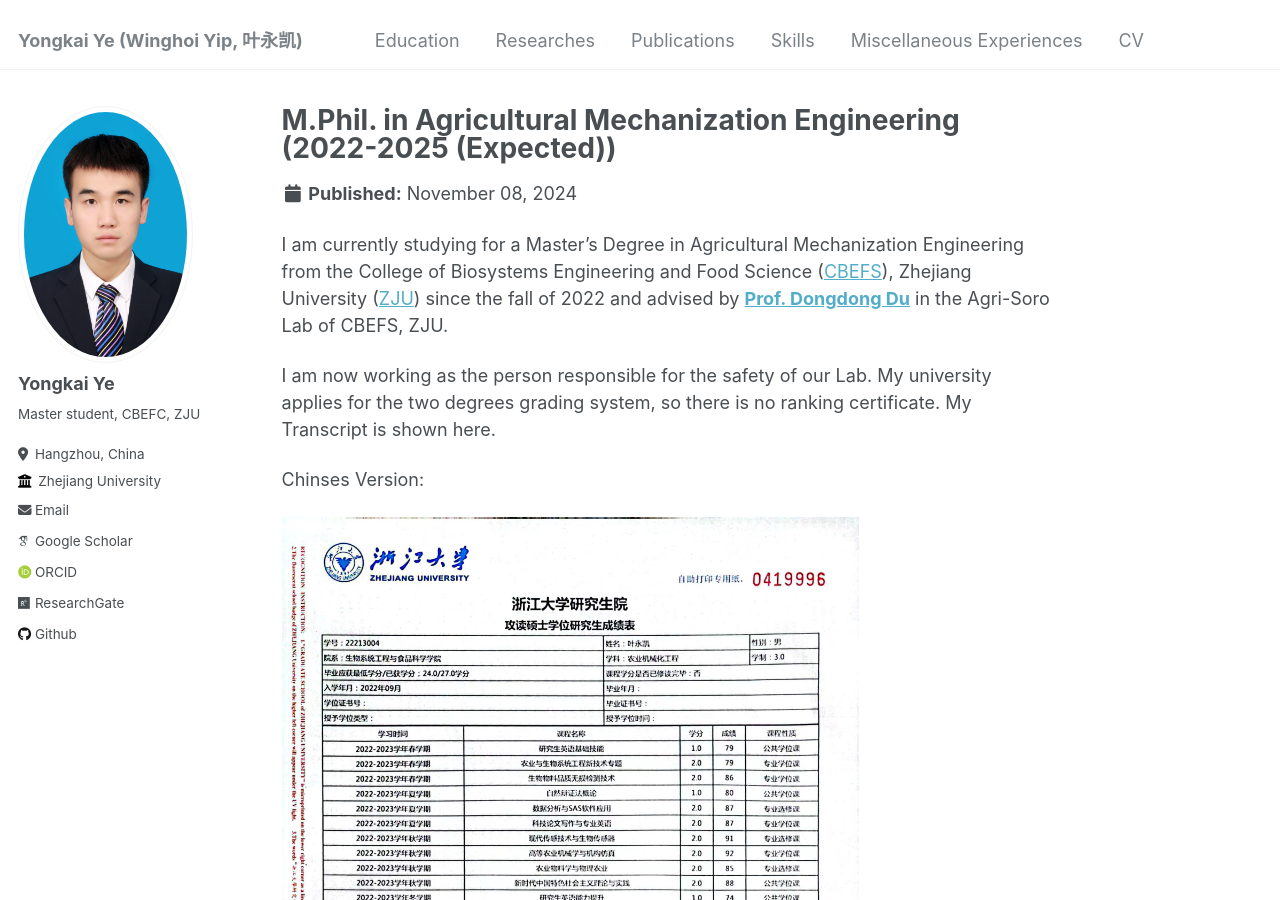
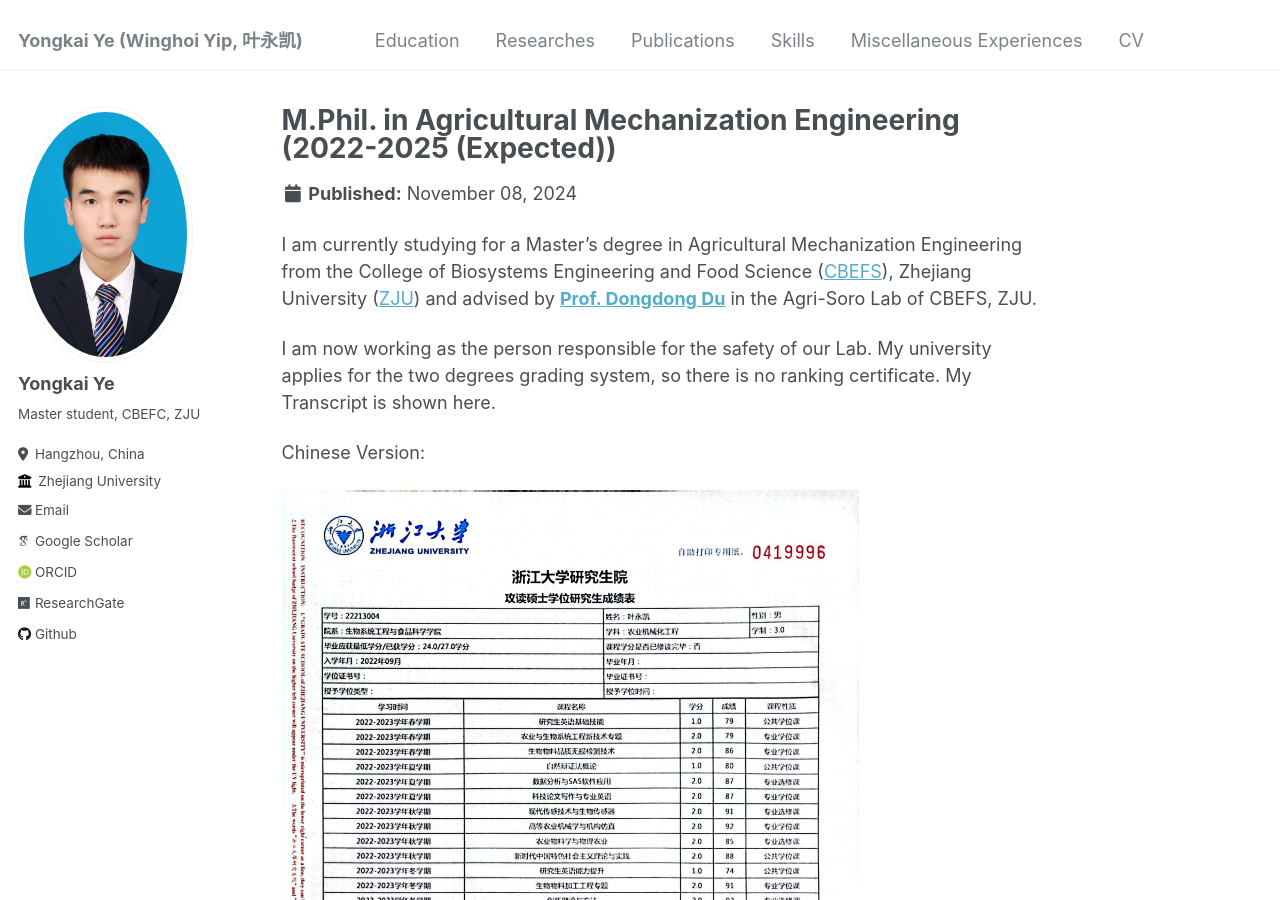
Before and after one commit to Yongkai-Ye/Yongkai-Ye.github.io, a Jekyll site: the page built from _education/zju-education-2.md, in a window 1280 px wide and 900 px high. Built offline with Jekyll 4.4.1, drawn with Linux system fonts in a browser that asks for light colours; some web fonts are replaced.

Commit message:
Update zju-education-2.md

```diff
--- a/_education/zju-education-2.md
+++ b/_education/zju-education-2.md
@@ -8,12 +8,12 @@ permalink: /education/zju-education-2
 #location: "Hangzhou, China"
 ---
 
-I am currently studying for a Master’s Degree in Agricultural Mechanization Engineering from the College of Biosystems Engineering and Food Science ([CBEFS](https://caefs.zju.edu.cn/)), Zhejiang University ([ZJU](https://www.zju.edu.cn)) since the fall of 2022 and advised by **[Prof. Dongdong Du](https://person.zju.edu.cn/Dudd/)** in the Agri-Soro Lab of CBEFS, ZJU.
+I am currently studying for a Master’s degree in Agricultural Mechanization Engineering from the College of Biosystems Engineering and Food Science ([CBEFS](https://caefs.zju.edu.cn/)), Zhejiang University ([ZJU](https://www.zju.edu.cn)) and advised by **[Prof. Dongdong Du](https://person.zju.edu.cn/Dudd/)** in the Agri-Soro Lab of CBEFS, ZJU.
 
 I am now working as the person responsible for the safety of our Lab.
 My university applies for the two degrees grading system, so there is no ranking certificate. My Transcript is shown here.
 
-Chinses Version:
+Chinese Version:
 
 ![Yongkai Ye's Transcript](../images/GraduateTranscriptChinese.jpg){:height="75%" width="75%"}
 
```
